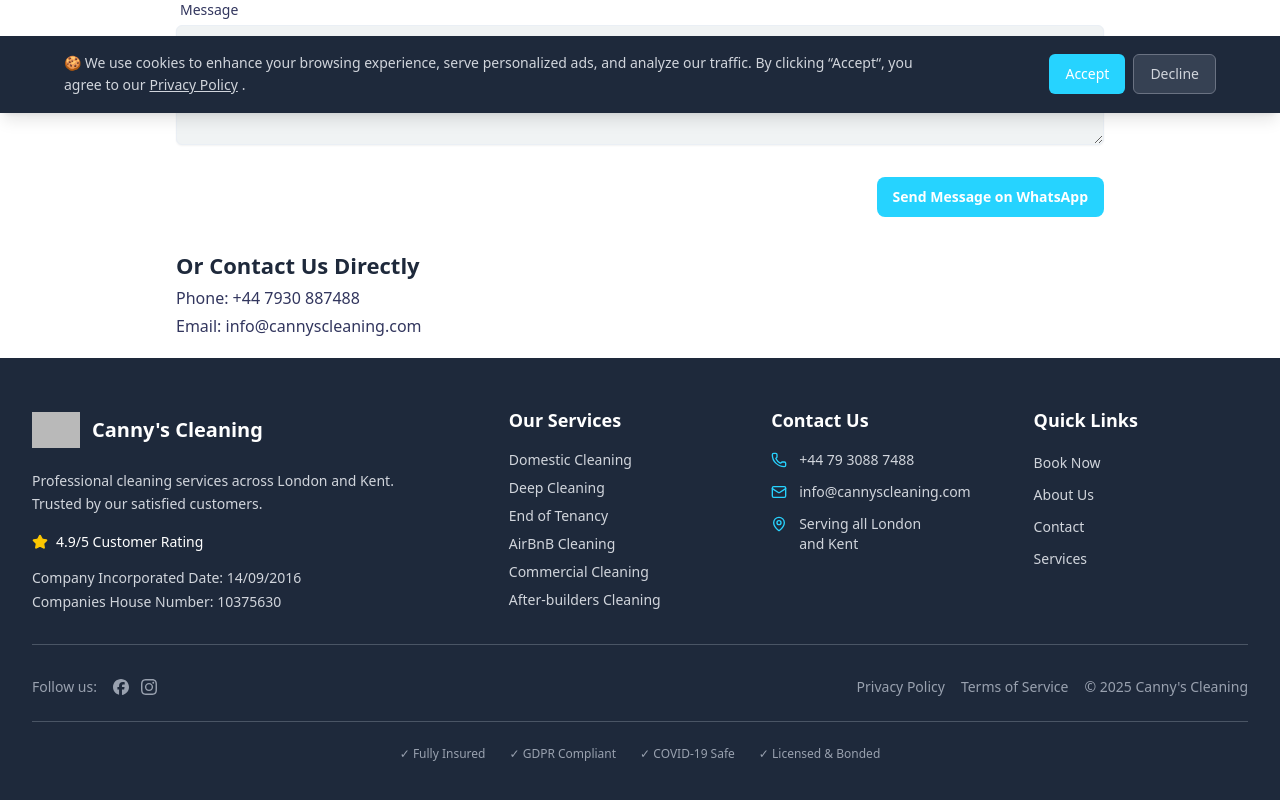
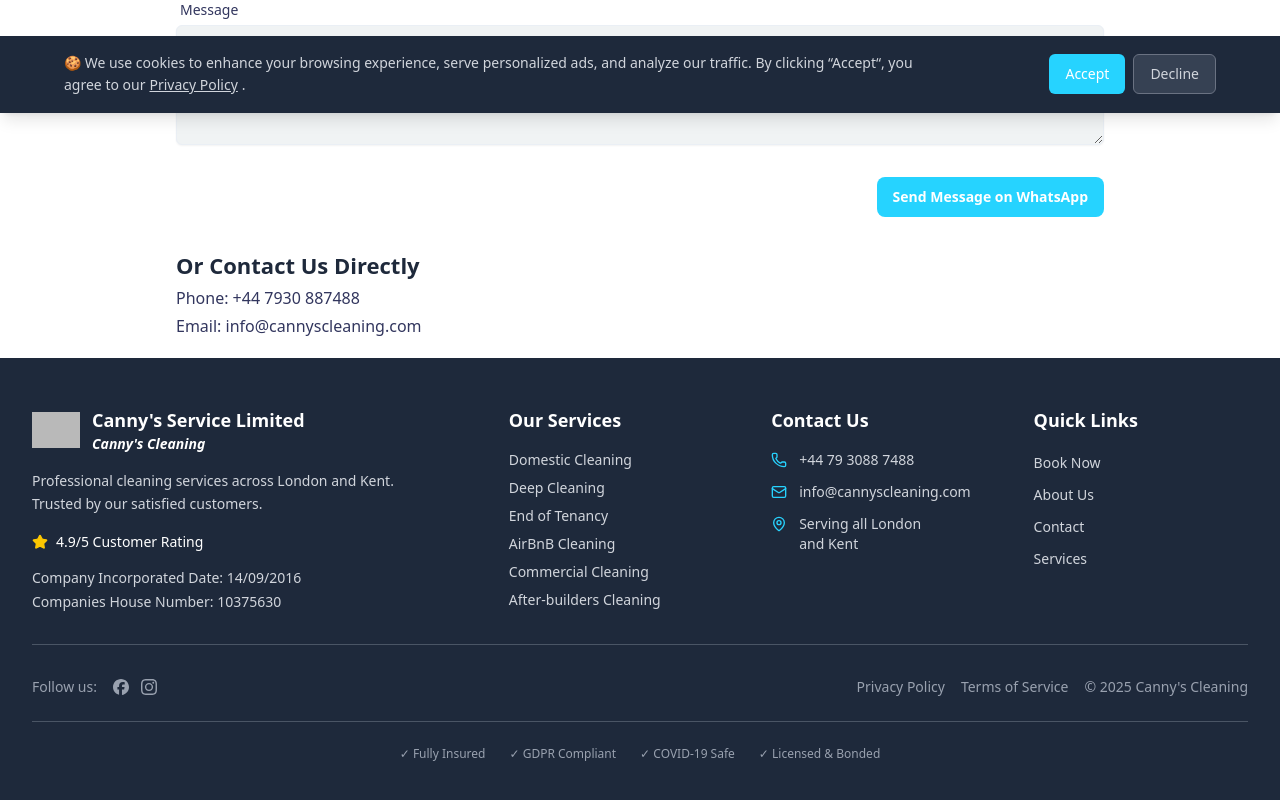
Before and after one commit to ayomidekappo12/canny-s, a Next.js app: page /cleaning/contact in a window 1280 px wide. Shown: the part 687-1487 px from the top of the page. Built offline with nearby package versions, Linux system fonts and the light colour scheme; grey boxes are pictures that could not be loaded.

Commit message:
made changes hero and footer section

```diff
--- a/src/app/sections/hero.tsx
+++ b/src/app/sections/hero.tsx
@@ -59,22 +59,6 @@
 
             {/* USPs */}
             <div className="grid sm:grid-cols-2 gap-4">
-              <div className="flex items-center space-x-3">
-                <div className="p-2 rounded-lg bg-[#dcf7de]">
-                  <Clock
-                    className="h-5 w-5"
-                    style={{ color: "var(--success-green)" }}
-                  />
-                </div>
-                <div>
-                  <p className="font-semibold text-[#131620]">
-                    Same Day Service
-                  </p>
-                  <p className="text-sm text-muted-foreground">
-                    Book today, clean today
-                  </p>
-                </div>
-              </div>
               <div className="flex items-center space-x-3">
                 <div className="p-2 rounded-lg bg-primary/10">
                   <CheckCircle className="h-5 w-5 text-primary" />
--- a/src/components/layout/footer.tsx
+++ b/src/components/layout/footer.tsx
@@ -45,13 +45,18 @@
                   priority
                 />
               </div>
-              <span className="font-bold text-xl whitespace-nowrap">
-                Canny&apos;s Cleaning
-              </span>
+              <div className="flex flex-col">
+                <span className="font-bold text-lg whitespace-nowrap">
+                  Canny&apos;s Service Limited
+                </span>
+                <p className="font-bold text-sm italic whitespace-nowrap">
+                  Canny&apos;s Cleaning
+                </p>
+              </div>
             </div>
             <p className="text-sm text-gray-300 leading-relaxed">
               Professional cleaning services across London and Kent.
-              <br/>
+              <br />
               Trusted by our satisfied customers.
             </p>
             <div className="flex items-center space-x-2">
@@ -137,7 +142,7 @@
               <span className="text-sm text-gray-400">Follow us:</span>
               <div className="flex space-x-3">
                 <a
-                  href="https://www.facebook.com/share/1A9Uquyytg/?mibextid=wwXIfr"
+                  href="https://www.facebook.com/share/17QNyQpqsx/?mibextid=wwXIfr"
                   target="_blank"
                   rel="noopener noreferrer"
                   className="text-gray-400 hover:text-white transition-colors"
```
